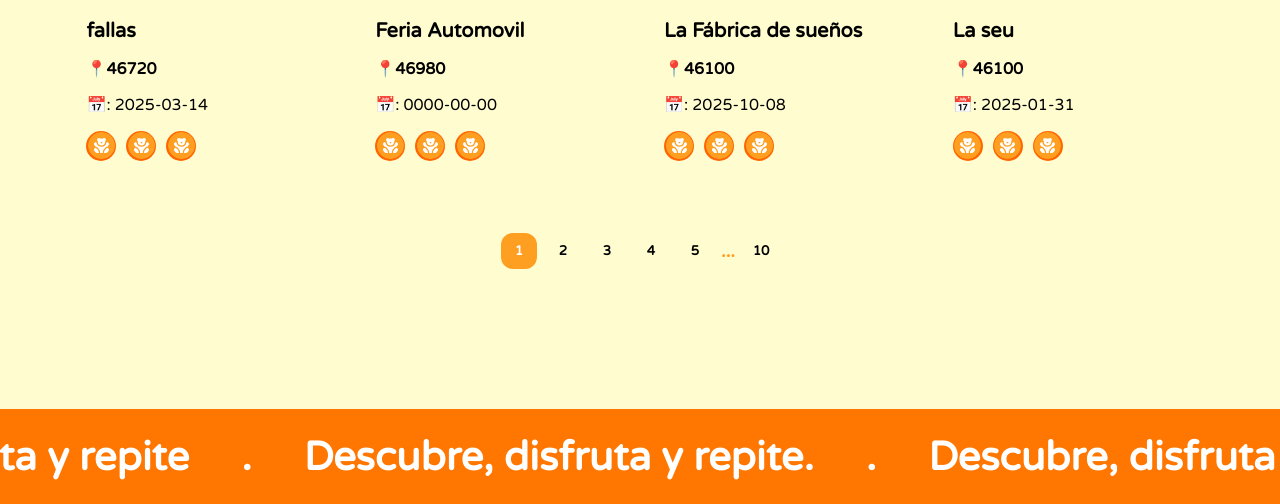
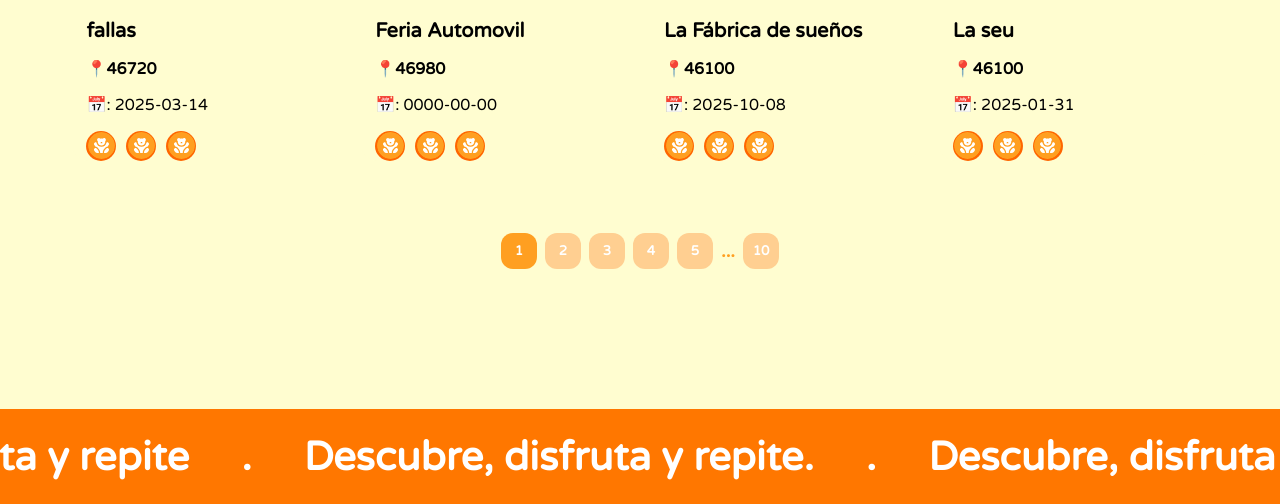
Before and after one commit to QimuDev/Taronvibe, a PHP site: page /userProfile.php in a window 1280 px wide. Shown: the part 2089-2593 px from the top of the page. Run offline with PHP 8.4, Linux system fonts and the light colour scheme; data comes from the database, SQL or seed files in the repository; some web fonts are replaced.

Commit message:
correccion paginacion userProfile

```diff
--- a/css/userProfile.css
+++ b/css/userProfile.css
@@ -566,8 +566,8 @@ h5{
     height: 36px;
     border: none;
     border-radius: 12px;
-    background-color: var(--secondary);
-    color: var(--text-color);
+    background-color:#FFCF91;
+    color: white;
     font-family: "Varela Round";
     font-weight: bold;
     cursor: pointer;
@@ -577,11 +577,13 @@ h5{
 .page.active {
     background-color: var(--primary);
     color:white;
+    transition: background-color 0.3s ease, color 0.3s ease;
 }
 
 .page:hover {
-    background-color: var(--primary);
+    background-color:#ffb95e;
     color:white;
+    transition: background-color 0.3s ease, color 0.3s ease;
 }
 
 .dots {
```
